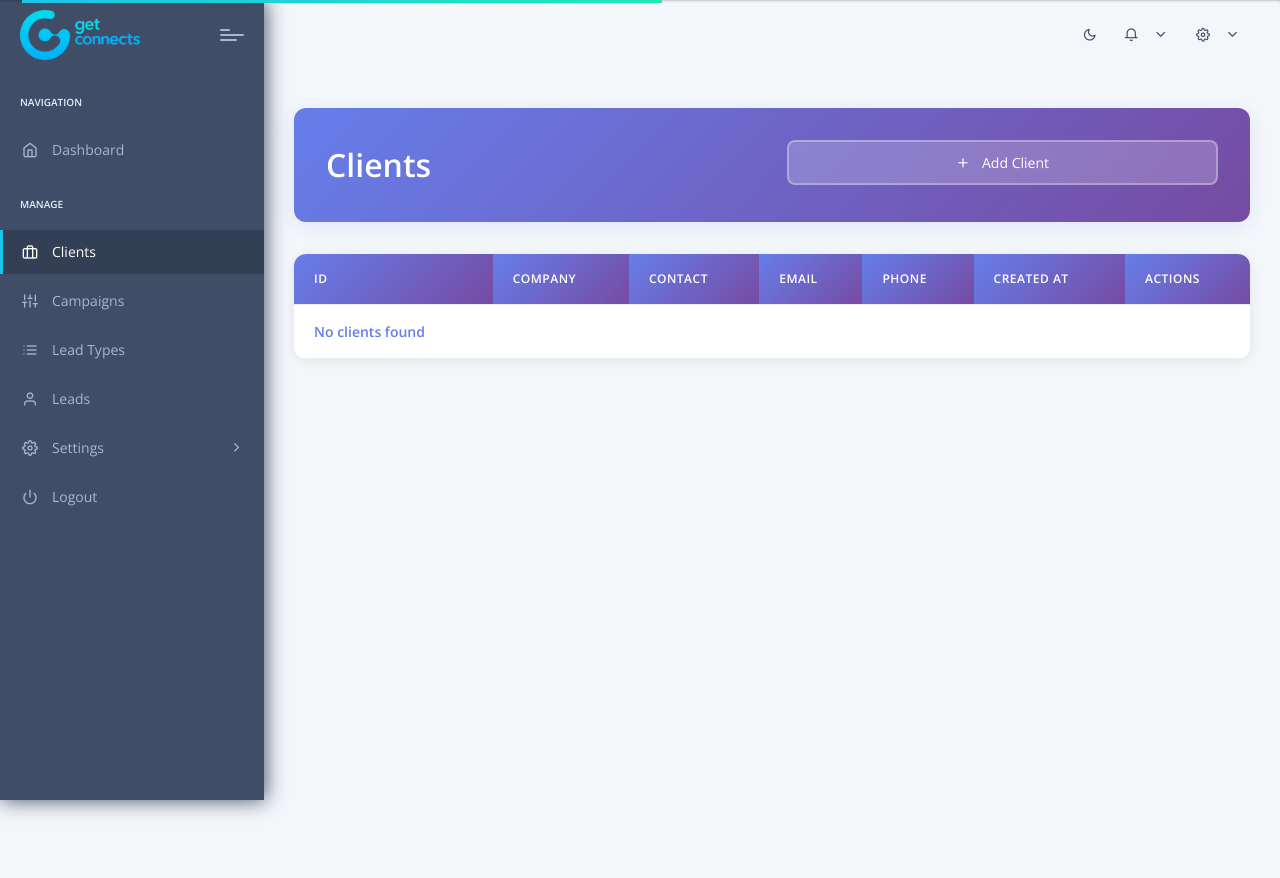
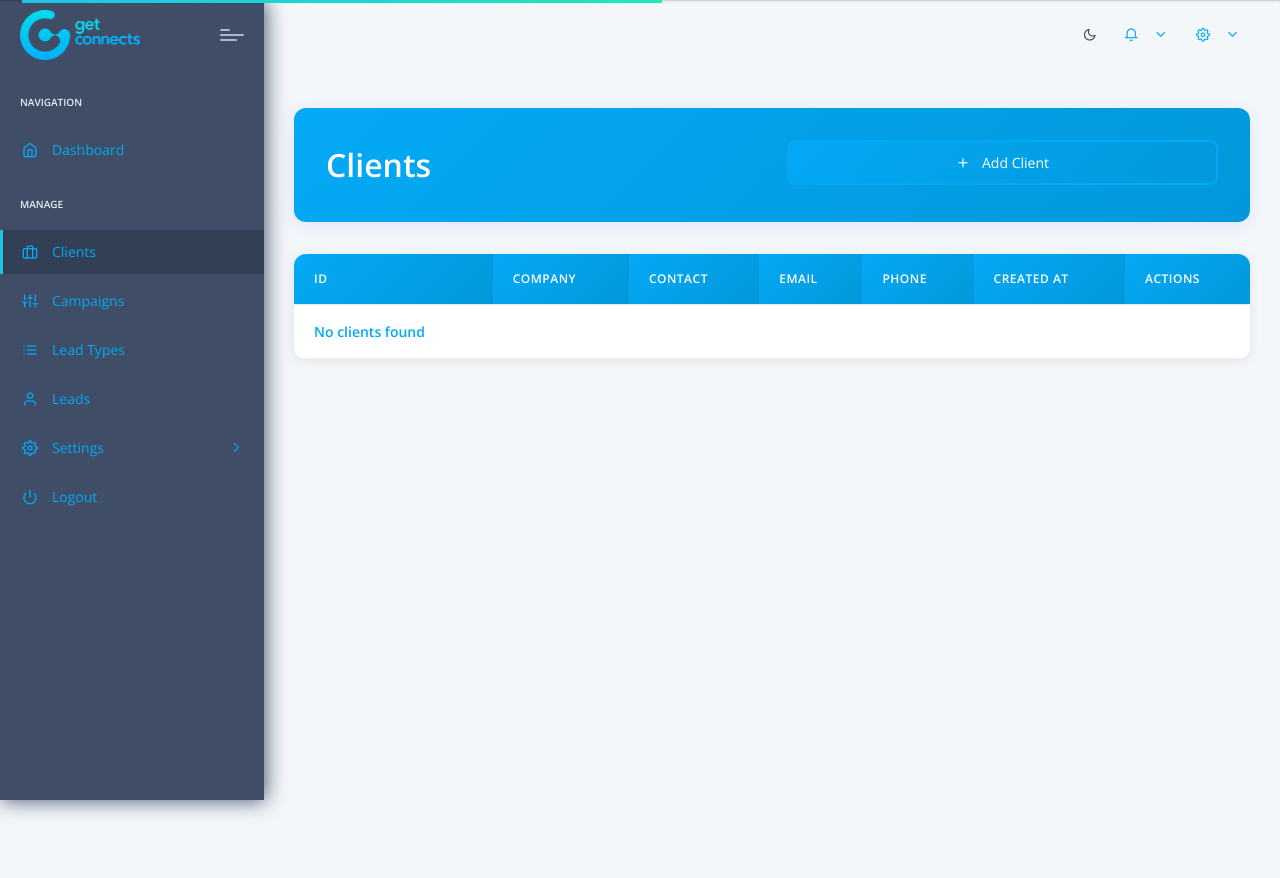
Before and after one commit to Warrior6289/Getconnects_Admin, a Flask app: page /clients in a window 1280 px wide. Run offline with Flask 3, Linux system fonts and the light colour scheme; the visitor is signed in with stand-in values (Sample User, id 1); data that the repository does not hold is empty; some libraries are stand-ins or nearby versions.

Commit message:
design: Change color scheme to logo cyan/turquoise
- Replace purple gradient with cyan (#04a9f5)
- Update all headers to use logo color
- Change buttons, links, and accents to cyan
- Update table headers and hover effects
- Modify stat cards (keep clients as cyan)
- Professional cyan gradient throughout
- Maintains consistent branding with logo
- More vibrant and modern look

```diff
--- /dev/null
+++ b/static/assets/css/color-scheme.css
@@ -0,0 +1,243 @@
+/**
+ * GetConnects Admin - Professional Color Scheme
+ * Using the logo's cyan/turquoise color (#04a9f5)
+ */
+
+/* ===================================
+   GLOBAL COLOR VARIABLES
+   =================================== */
+
+:root {
+  --primary-color: #04a9f5;
+  --primary-dark: #0398db;
+  --primary-light: #1eb7ff;
+  --primary-gradient-start: #04a9f5;
+  --primary-gradient-end: #0398db;
+}
+
+/* ===================================
+   HEADER GRADIENTS
+   =================================== */
+
+/* Dashboard Header */
+.dashboard-header,
+.leads-header,
+.clients-header,
+.lead-types-header,
+.notifications-header,
+.settings-header,
+.staff-header,
+.test-header {
+  background: linear-gradient(135deg, #04a9f5 0%, #0398db 100%) !important;
+}
+
+/* ===================================
+   STAT CARDS
+   =================================== */
+
+.stat-clients {
+  background: linear-gradient(135deg, #04a9f5 0%, #0398db 100%) !important;
+}
+
+.stat-campaigns {
+  background: linear-gradient(135deg, #1ba976 0%, #169b6f 100%) !important;
+}
+
+.stat-leads {
+  background: linear-gradient(135deg, #0e7cc1 0%, #0c6fb3 100%) !important;
+}
+
+.stat-leads-week {
+  background: linear-gradient(135deg, #d4821a 0%, #c97916 100%) !important;
+}
+
+/* ===================================
+   BUTTONS
+   =================================== */
+
+.btn-primary,
+.btn-add-client,
+.btn-manage-group,
+.permissions-dropdown-item .form-check-input:checked {
+  background: linear-gradient(135deg, #04a9f5 0%, #0398db 100%) !important;
+  border-color: #04a9f5 !important;
+}
+
+.btn-primary:hover,
+.btn-add-client:hover,
+.btn-manage-group:hover {
+  background: linear-gradient(135deg, #1eb7ff 0%, #04a9f5 100%) !important;
+}
+
+/* ===================================
+   CARD HEADERS
+   =================================== */
+
+.content-card .card-header,
+.settings-card .card-header,
+.staff-card .card-header,
+.test-card .card-header,
+.clients-card .card-header,
+.leads-card .card-header,
+.modal-header {
+  background: linear-gradient(135deg, #04a9f5 0%, #0398db 100%) !important;
+}
+
+/* ===================================
+   TABLE HEADERS
+   =================================== */
+
+.table thead th,
+#clientsTable thead th,
+#campaignsTable thead th,
+#leadsTable thead th {
+  background: linear-gradient(135deg, #04a9f5 0%, #0398db 100%) !important;
+}
+
+/* ===================================
+   FOCUS STATES
+   =================================== */
+
+.form-control:focus,
+.form-select:focus {
+  border-color: #04a9f5 !important;
+  box-shadow: 0 0 0 3px rgba(4, 169, 245, 0.1) !important;
+}
+
+/* ===================================
+   HOVER EFFECTS
+   =================================== */
+
+.table tbody tr:hover,
+#clientsTable tbody tr:hover,
+#campaignsTable tbody tr:hover {
+  box-shadow: -4px 0 0 #04a9f5 !important;
+}
+
+.pagination .page-link:hover {
+  border-color: #04a9f5 !important;
+  color: #04a9f5 !important;
+}
+
+.pagination .page-item.active .page-link {
+  background: linear-gradient(135deg, #04a9f5 0%, #0398db 100%) !important;
+  border-color: #04a9f5 !important;
+}
+
+/* ===================================
+   TEXT COLORS
+   =================================== */
+
+.table tbody td:first-child,
+.table tbody td:nth-child(2),
+#clientsTable tbody td:first-child,
+#campaignsTable tbody td:first-child {
+  color: #04a9f5 !important;
+}
+
+.lead-type-group-title .lead-type-count {
+  background: rgba(4, 169, 245, 0.1) !important;
+  color: #04a9f5 !important;
+}
+
+/* ===================================
+   BORDERS & ACCENTS
+   =================================== */
+
+.lead-type-item {
+  border-left-color: #04a9f5 !important;
+}
+
+.lead-type-group-card::before {
+  background: linear-gradient(135deg, #04a9f5 0%, #0398db 100%) !important;
+}
+
+.lead-type-group-icon {
+  background: linear-gradient(135deg, #04a9f5 0%, #0398db 100%) !important;
+}
+
+/* ===================================
+   ROLE TOGGLE BUTTONS
+   =================================== */
+
+.role-toggle-button.active {
+  border-color: #04a9f5 !important;
+  background: linear-gradient(45deg, #04a9f5, #0398db) !important;
+  box-shadow: 0 4px 8px rgba(4, 169, 245, 0.3) !important;
+}
+
+/* ===================================
+   LINKS
+   =================================== */
+
+a,
+.table tbody td a {
+  color: #04a9f5 !important;
+}
+
+a:hover,
+.table tbody td a:hover {
+  color: #0398db !important;
+}
+
+/* ===================================
+   LOADING STATES
+   =================================== */
+
+#loading,
+.loading-spinner {
+  color: #04a9f5 !important;
+  border-top-color: #04a9f5 !important;
+}
+
+/* ===================================
+   NAVIGATION ACTIVE STATES
+   =================================== */
+
+.nav-tabs .nav-link.active {
+  color: #04a9f5 !important;
+  border-color: transparent transparent #04a9f5 transparent !important;
+}
+
+.nav-tabs .nav-link:hover {
+  color: #04a9f5 !important;
+}
+
+/* ===================================
+   OUTLINE BUTTONS
+   =================================== */
+
+.btn-outline-primary {
+  color: #04a9f5 !important;
+  border-color: #04a9f5 !important;
+}
+
+.btn-outline-primary:hover {
+  background: #04a9f5 !important;
+  color: #fff !important;
+}
+
+/* ===================================
+   CHARTS
+   =================================== */
+
+/* Morris.js chart colors will be set via JavaScript */
+
+/* ===================================
+   BADGES
+   =================================== */
+
+.badge-primary,
+.badge.bg-primary {
+  background: #04a9f5 !important;
+}
+
+/* ===================================
+   ALERTS
+   =================================== */
+
+.alert-info {
+  background: rgba(4, 169, 245, 0.1) !important;
+  border-left: 4px solid #04a9f5 !important;
+  color: #0398db !important;
+}
--- a/templates/base.html
+++ b/templates/base.html
@@ -13,6 +13,7 @@
     <link rel="stylesheet" href="{{ url_for('static', filename='assets/css/style.css') }}">
     <link rel="stylesheet" href="{{ url_for('static', filename='assets/css/dark.css') }}">
     <link rel="stylesheet" href="{{ url_for('static', filename='assets/css/responsive.css') }}">
+    <link rel="stylesheet" href="{{ url_for('static', filename='assets/css/color-scheme.css') }}">
     {% block stylesheets %}{% endblock %}
 </head>
 <body>
```
